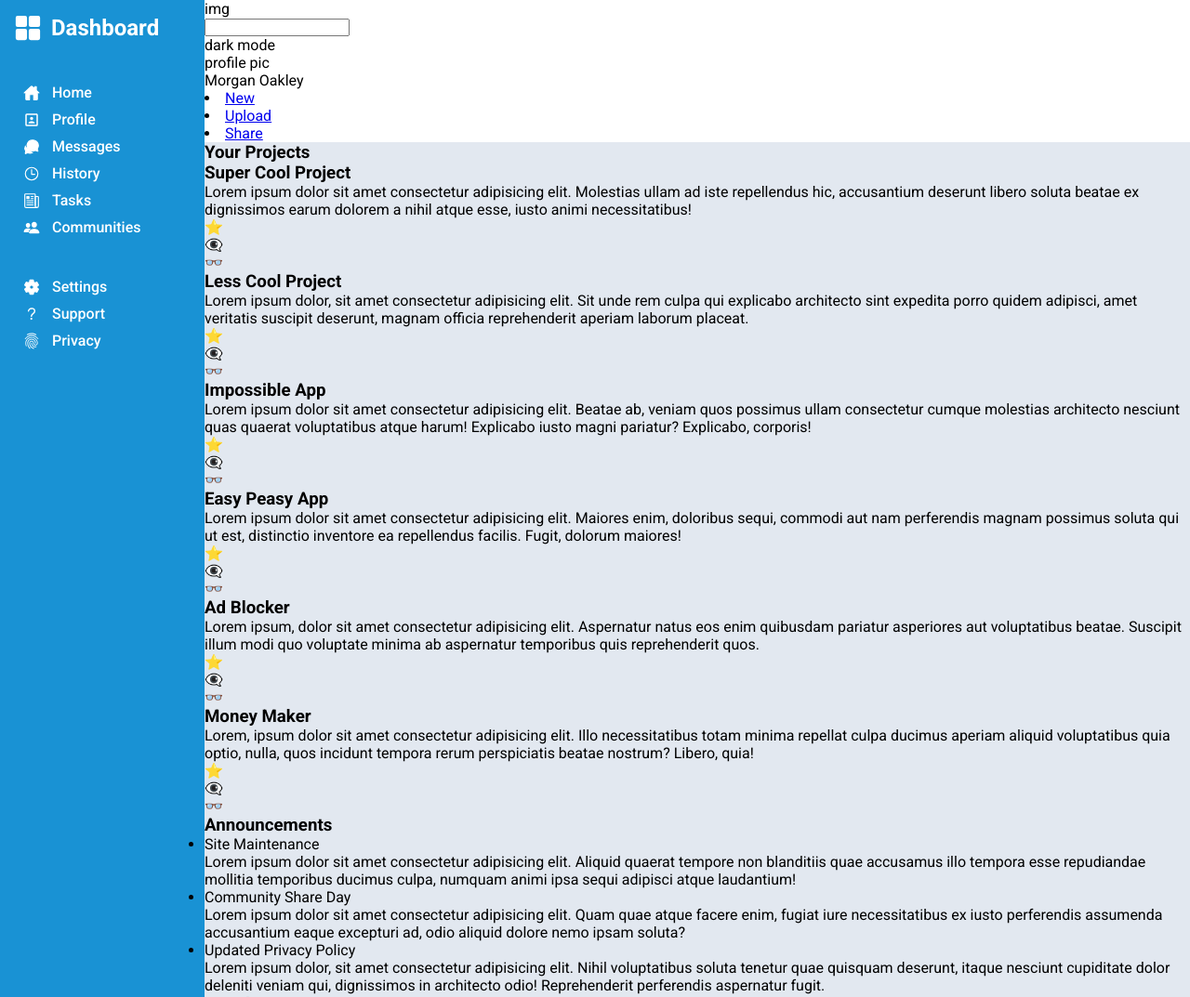
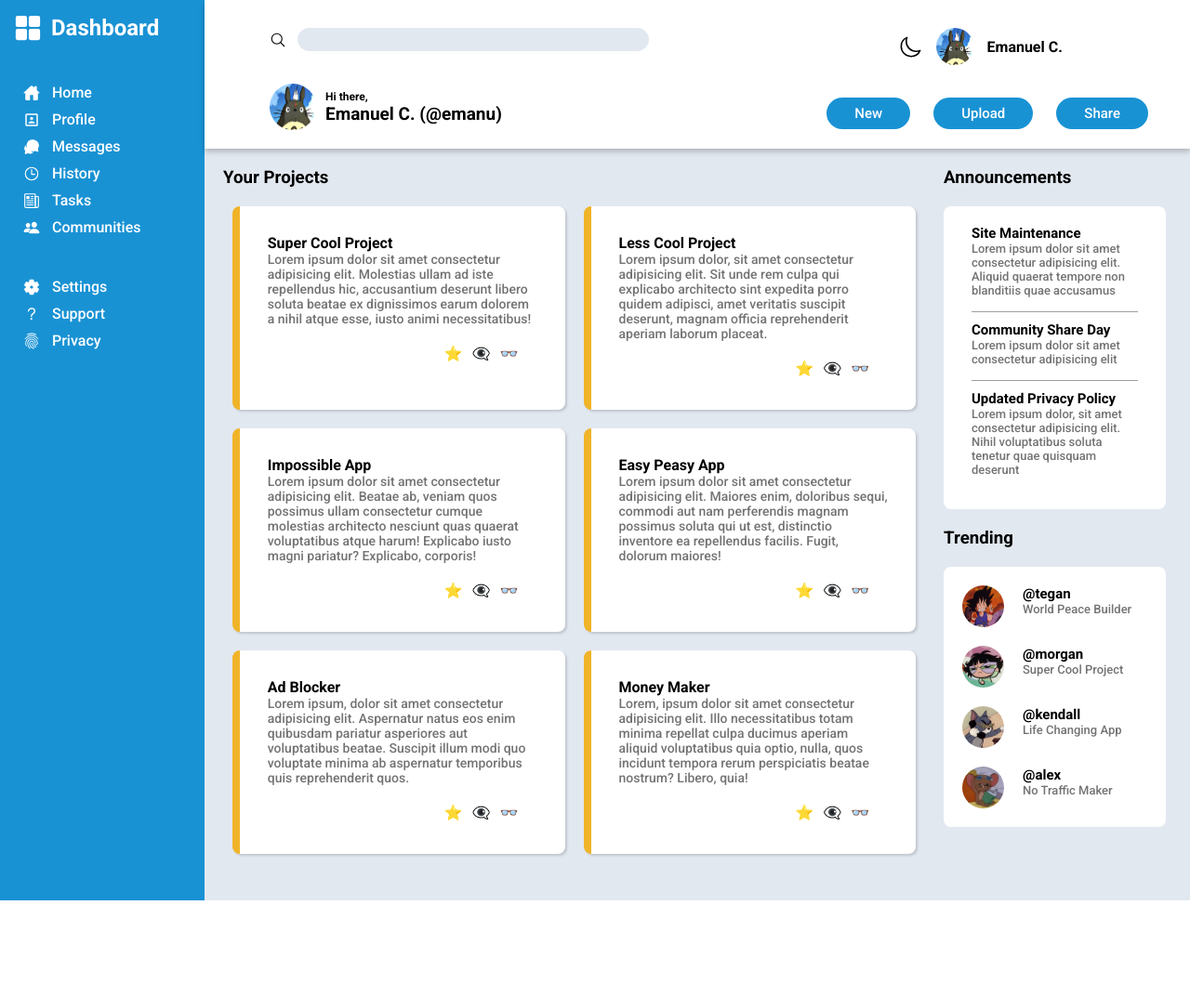
Before and after one commit to mirandaemanu/admin-dashboard, a plain HTML site: page index.html in a window 1280 px wide. Shown: the top 1073 px of the page at 93% size. After the commit the page ends 969 px from the top, so only its background shows below. Drawn offline with Linux system fonts and the light colour scheme.

Commit message:
UI nearly complete, further responsiveness needed

```diff
--- a/index.html
+++ b/index.html
@@ -11,28 +11,38 @@
 </head>
 <body>
     <div class="container">
-        <header class="header-container">
+        <div class="header-container">
             <div class="header-section">
+                <div class="header-first-section">
                     <div class="search-container">
-                    <div class="search-icon">img</div>
+                        <img src="./assets/icons/search-outline.svg" alt="search icon" class="search-icon">
                         <input type="text" name="search-bar" id="search-bar" class="search-bar">
+                    </div>
+                    <div class="user-greetings">
+                        <img src="./assets/icons/totoro.png" alt="user profile picture" class="user-profile-pic">
+                        <div>
+                            <p class="greetings">Hi there,</p>
+                            <p class="greetings-username">Emanuel C. (@emanu)</p>
+                        </div>
+                    </div>
+                                </div>
                 </div>
             <div class="header-section">
                 <div class="user-info">
-                        <div class="dark-mode">dark mode</div>
-                        <div class="profile-picture">profile pic</div>
-                        <p class="user-name">Morgan Oakley</p>
+                    <img src="./assets/icons/moon-outline.svg" alt="dark mode icon" class="dark-mode">
+                    <img src="./assets/icons/totoro.png" alt="" class="profile-picture">
+                    <p class="user-name">Emanuel C.</p>
                 </div>
-                    <div class="user-options">
                 <nav>
+                    <ul class="user-options">
                         <li><a href="#">New</a></li>
                         <li><a href="#">Upload</a></li>
                         <li><a href="#">Share</a></li>
+                    </ul>
                 </nav>
             </div>
+
         </div>
-            </div>
-        </header>
         <aside class="sidebar">
             <div class="title-container">
                 <img src="./assets/icons/grid-outline.svg" alt="site-icon" class="sidebar-icon">
@@ -80,11 +90,13 @@
             </nav>
         </aside>
         <main class="main-container">
+
             <div class="main-projects">
                 <h3>Your Projects</h3>
+                <div class="projects-container">
                     <div class="project-card">
                         <h3 class="project-title">Super Cool Project</h3>
-                    <p class="projecto-description">Lorem ipsum dolor sit amet consectetur adipisicing elit. Molestias ullam ad iste repellendus hic, accusantium deserunt libero soluta beatae ex dignissimos earum dolorem a nihil atque esse, iusto animi necessitatibus!</p>
+                        <p class="project-description">Lorem ipsum dolor sit amet consectetur adipisicing elit. Molestias ullam ad iste repellendus hic, accusantium deserunt libero soluta beatae ex dignissimos earum dolorem a nihil atque esse, iusto animi necessitatibus!</p>
                         <div class="project-icons">
                             <div class="star-icon">⭐</div>
                             <div class="eye-icon">👁‍🗨</div>
@@ -93,7 +105,7 @@
                     </div>
                     <div class="project-card">
                         <h3 class="project-title">Less Cool Project</h3>
-                    <p class="projecto-description">Lorem ipsum dolor, sit amet consectetur adipisicing elit. Sit unde rem culpa qui explicabo architecto sint expedita porro quidem adipisci, amet veritatis suscipit deserunt, magnam officia reprehenderit aperiam laborum placeat.</p>
+                        <p class="project-description">Lorem ipsum dolor, sit amet consectetur adipisicing elit. Sit unde rem culpa qui explicabo architecto sint expedita porro quidem adipisci, amet veritatis suscipit deserunt, magnam officia reprehenderit aperiam laborum placeat.</p>
                         <div class="project-icons">
                             <div class="star-icon">⭐</div>
                             <div class="eye-icon">👁‍🗨</div>
@@ -102,7 +114,7 @@
                     </div>
                     <div class="project-card">
                         <h3 class="project-title">Impossible App</h3>
-                    <p class="projecto-description">Lorem ipsum dolor sit amet consectetur adipisicing elit. Beatae ab, veniam quos possimus ullam consectetur cumque molestias architecto nesciunt quas quaerat voluptatibus atque harum! Explicabo iusto magni pariatur? Explicabo, corporis!</p>
+                        <p class="project-description">Lorem ipsum dolor sit amet consectetur adipisicing elit. Beatae ab, veniam quos possimus ullam consectetur cumque molestias architecto nesciunt quas quaerat voluptatibus atque harum! Explicabo iusto magni pariatur? Explicabo, corporis!</p>
                         <div class="project-icons">
                             <div class="star-icon">⭐</div>
                             <div class="eye-icon">👁‍🗨</div>
@@ -111,7 +123,7 @@
                     </div>
                     <div class="project-card">
                         <h3 class="project-title">Easy Peasy App</h3>
-                    <p class="projecto-description">Lorem ipsum dolor sit amet consectetur adipisicing elit. Maiores enim, doloribus sequi, commodi aut nam perferendis magnam possimus soluta qui ut est, distinctio inventore ea repellendus facilis. Fugit, dolorum maiores!</p>
+                        <p class="project-description">Lorem ipsum dolor sit amet consectetur adipisicing elit. Maiores enim, doloribus sequi, commodi aut nam perferendis magnam possimus soluta qui ut est, distinctio inventore ea repellendus facilis. Fugit, dolorum maiores!</p>
                         <div class="project-icons">
                             <div class="star-icon">⭐</div>
                             <div class="eye-icon">👁‍🗨</div>
@@ -120,7 +132,7 @@
                     </div>
                     <div class="project-card">
                         <h3 class="project-title">Ad Blocker</h3>
-                    <p class="projecto-description">Lorem ipsum, dolor sit amet consectetur adipisicing elit. Aspernatur natus eos enim quibusdam pariatur asperiores aut voluptatibus beatae. Suscipit illum modi quo voluptate minima ab aspernatur temporibus quis reprehenderit quos.</p>
+                        <p class="project-description">Lorem ipsum, dolor sit amet consectetur adipisicing elit. Aspernatur natus eos enim quibusdam pariatur asperiores aut voluptatibus beatae. Suscipit illum modi quo voluptate minima ab aspernatur temporibus quis reprehenderit quos.</p>
                         <div class="project-icons">
                             <div class="star-icon">⭐</div>
                             <div class="eye-icon">👁‍🗨</div>
@@ -129,11 +141,12 @@
                     </div>
                     <div class="project-card">
                         <h3 class="project-title">Money Maker</h3>
-                    <p class="projecto-description">Lorem, ipsum dolor sit amet consectetur adipisicing elit. Illo necessitatibus totam minima repellat culpa ducimus aperiam aliquid voluptatibus quia optio, nulla, quos incidunt tempora rerum perspiciatis beatae nostrum? Libero, quia!</p>
+                        <p class="project-description">Lorem, ipsum dolor sit amet consectetur adipisicing elit. Illo necessitatibus totam minima repellat culpa ducimus aperiam aliquid voluptatibus quia optio, nulla, quos incidunt tempora rerum perspiciatis beatae nostrum? Libero, quia!</p>
                         <div class="project-icons">
                             <div class="star-icon">⭐</div>
                             <div class="eye-icon">👁‍🗨</div>
                             <div class="share-icon">👓</div>
+                        </div>
                     </div>
                 </div>
             </div>
@@ -142,42 +155,42 @@
                     <ul class="announcements-list">
                         <li>
                             <p class="announcement-title">Site Maintenance</p>
-                            <p class="announcement-description">Lorem ipsum dolor sit amet consectetur adipisicing elit. Aliquid quaerat tempore non blanditiis quae accusamus illo tempora esse repudiandae mollitia temporibus ducimus culpa, numquam animi ipsa sequi adipisci atque laudantium!</p>
+                            <p class="announcement-description">Lorem ipsum dolor sit amet consectetur adipisicing elit. Aliquid quaerat tempore non blanditiis quae accusamus</p>
                         </li>
                         <li>
                             <p class="announcement-title">Community Share Day</p>
-                            <p class="announcement-description">Lorem ipsum dolor sit amet consectetur adipisicing elit. Quam quae atque facere enim, fugiat iure necessitatibus ex iusto perferendis assumenda accusantium eaque excepturi ad, odio aliquid dolore nemo ipsam soluta?</p>
+                            <p class="announcement-description">Lorem ipsum dolor sit amet consectetur adipisicing elit</p>
                         </li>
                         <li>
                             <p class="announcement-title">Updated Privacy Policy</p>
-                            <p class="announcement-description">Lorem ipsum dolor, sit amet consectetur adipisicing elit. Nihil voluptatibus soluta tenetur quae quisquam deserunt, itaque nesciunt cupiditate dolor deleniti veniam qui, dignissimos in architecto odio! Reprehenderit perferendis aspernatur fugit.</p>
+                            <p class="announcement-description">Lorem ipsum dolor, sit amet consectetur adipisicing elit. Nihil voluptatibus soluta tenetur quae quisquam deserunt</p>
                         </li>
                     </ul>
                 <h3>Trending</h3>
                 <ul class="trending-list">
                     <li>
-                        <div class="trending-icon">icon</div>
+                        <img src="./assets/icons/goku-profile-picture.png" alt="animal crossing profile picture" class="trending-icon">
                         <div class="trending-user-info">
                             <p class="trending-username">@tegan</p>
                             <p class="trending-user-description">World Peace Builder</p>
                         </div>
                     </li>
                     <li>
-                        <div class="trending-icon">icon</div>
+                        <img src="./assets/icons/girl-profile-pic.jpg" alt="girl profile picture" class="trending-icon">
                         <div class="trending-user-info">
                             <p class="trending-username">@morgan</p>
                             <p class="trending-user-description">Super Cool Project</p>
                         </div>
                     </li>
                     <li>
-                        <div class="trending-icon">icon</div>
+                        <img src="./assets/icons/tom-profile-picture.png" alt="tom profile picture" class="trending-icon">
                         <div class="trending-user-info">
                             <p class="trending-username">@kendall</p>
                             <p class="trending-user-description">Life Changing App</p>
                         </div>
                     </li>
                     <li>
-                        <div class="trending-icon">icon</div>
+                        <img src="./assets/icons/jerry-profile-picture.jpg" alt="jerry profile picture'" class="trending-icon">
                         <div class="trending-user-info">
                             <p class="trending-username">@alex</p>
                             <p class="trending-user-description">No Traffic Maker</p>
--- a/style.css
+++ b/style.css
@@ -18,8 +18,124 @@
 }
 
 .header-container {
+    z-index: 1;
+
     grid-area: header;
+    display: grid;
+    grid-template-columns: 2fr 1fr;
+
+    box-shadow: rgba(0, 0, 0, 0.16) 0px 0px 0px, rgba(0, 0, 0, 0.23) 0px 3px 6px;
 }
+
+.header-first-section {
+    display: flex;
+    flex-direction: column;
+    padding-left: 40px;
+    width: 100%;
+
+}
+
+.header-section {
+    padding: 30px;
+    padding-bottom: 20px;
+
+    display: flex;
+    flex-direction: column;
+
+}
+
+.search-container {
+    display: flex;
+    align-items: center;
+    gap: 12px;
+}
+
+.search-icon {
+    height: 18px;
+}
+
+.search-bar {
+    width: 70%;
+    height: 25px;
+    border-radius: 15px;
+    border: none;
+    background: #E2E8F0;
+}
+
+.user-greetings {
+    margin-top: 35px;
+
+    display: flex;
+    align-items: center;
+    gap: 10px;
+
+}
+
+.greetings {
+    font-weight: bold;
+    font-size: 12px;
+}
+
+.greetings-username {
+    font-weight: bold;
+    font-size: 19px;
+}
+
+.user-profile-pic {
+    height: 50px;
+    width: 50px;
+    border-radius: 65%
+}
+
+.user-info {
+    margin-right: 15px;
+    margin-bottom: 25px;
+
+    display: flex;
+    align-items: center;
+    justify-content: center
+}
+
+.user-name {
+    font-weight: bold;
+}
+
+.dark-mode {
+    height: 25px;
+}
+.user-info>* {
+    margin-right: 15px;
+}
+
+.profile-picture {
+    height: 40px;
+    width: 40px;
+    border-radius: 50%;
+}
+
+.user-options {
+    list-style: none;
+    margin-top: 10px;
+
+    display: flex;
+    justify-content: center;
+    gap: 10px;
+}
+
+.user-options>li {
+    background: #1992D4;
+    font-weight: 500;
+    padding: 8px 30px;
+    border-radius: 20px;
+    font-size: 15px;
+    margin-right: 15px;
+}
+
+a {
+    text-decoration: none;
+    color: white;
+}
+
 
 .sidebar {
     grid-area: sidebar;
@@ -62,4 +178,135 @@
 .main-container {
     grid-area: main;
      background: #E2E8F0;
+
+     display: flex;
 }
+
+.main-projects {
+    flex: 3;
+}
+
+.main-projects>h3 {
+    margin: 20px;
+}
+
+.projects-container {
+    display: flex;
+    justify-content: center;
+    gap: 20px;
+    flex-wrap: wrap;
+    width: 100%;
+    padding-bottom: 50px;
+}
+
+.project-card {
+    width: 45%;
+    background: white;
+    padding: 30px 30px 15px 30px;
+    border-left: 8px solid #F0B429;
+    border-radius: 8px;
+    box-shadow: rgba(0, 0, 0, 0.15) 1.95px 1.95px 2.6px;
+
+    display: flex;
+    flex-direction: column;
+
+}
+
+.project-title {
+    font-size: 16px;
+}
+
+.project-description {
+    font-size: 14px;
+    color: #737373;
+    font-weight: 500;
+}
+
+.project-icons {
+    display: flex;
+    gap: 10px;
+    position: relative;
+    margin: 20px;
+    align-self: flex-end;
+
+}
+
+.main-info {
+    flex: 1;
+    max-width: 350px;
+}
+
+.main-info>h3 {
+    margin: 20px 0px;
+}
+
+.announcements-list {
+    list-style: none;
+    background-color: white;
+    padding: 20px;
+    width: 90%;
+    border-radius: 8px;
+
+    display: flex;
+    flex-direction: column;
+    align-items: center;
+    gap: 10px;
+}
+
+.announcements-list>li {
+    width: 90%;
+    border-bottom: 1px solid #a09f9f;
+}
+
+.announcements-list>li:nth-child(3) {
+    border-bottom: none;
+}
+
+.announcement-title {
+    font-size: 15px;
+    font-weight: bold;
+}
+
+.announcement-description {
+    font-size: 13px;
+    color: #737373;
+    font-weight: 500;
+    margin-bottom: 15px;
+}
+
+.trending-list {
+    list-style: none;
+    background-color: white;
+    border-radius: 8px;
+    padding: 20px;
+    width: 90%;
+
+    display: flex;
+    flex-direction: column;
+    align-items: flex-start;
+    gap: 20px;
+
+}
+
+.trending-list>li {
+    display: flex;
+
+}
+
+.trending-icon {
+    height: 45px;
+    width: 45px;
+    border-radius: 50%;
+    margin-right: 20px;
+}
+
+.trending-username {
+    font-size: 15px;
+    font-weight: 600;
+}
+
+.trending-user-description {
+    font-size: 13px;
+    color: #737373;
+    font-weight: 500;
+}
```
Also changed, not shown: assets/icons/animal-crossing-icon.jpg (added), assets/icons/catbus-ghibli-museum-studio-ghibli-satsuki-kusakabe-animated-film-totoro-png.jpg (added), assets/icons/contrast-outline.svg (added), assets/icons/gengar-icon.jpg (added), assets/icons/girl-profile-pic.jpg (added), assets/icons/goku-profile-picture.png (added), assets/icons/jerry-profile-picture.jpg (added), assets/icons/moon-outline.svg (added), assets/icons/penguin-icon.jpg (added), assets/icons/png-clipart-ghibli-museum-studio-ghibli-anime-anime-ghibli-museum-studio-ghibli.png (added), assets/icons/search-outline.svg (added), assets/icons/tom-profile-picture.png (added), assets/icons/totoro.png (added). Lines whose indentation alone changed are shown as unchanged.
